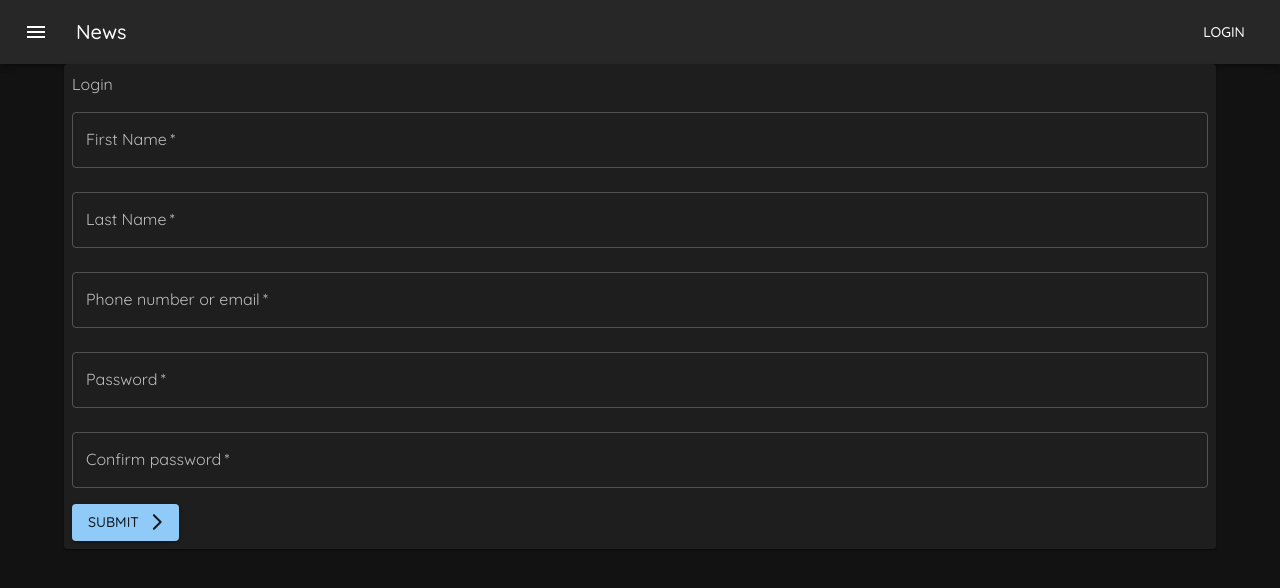
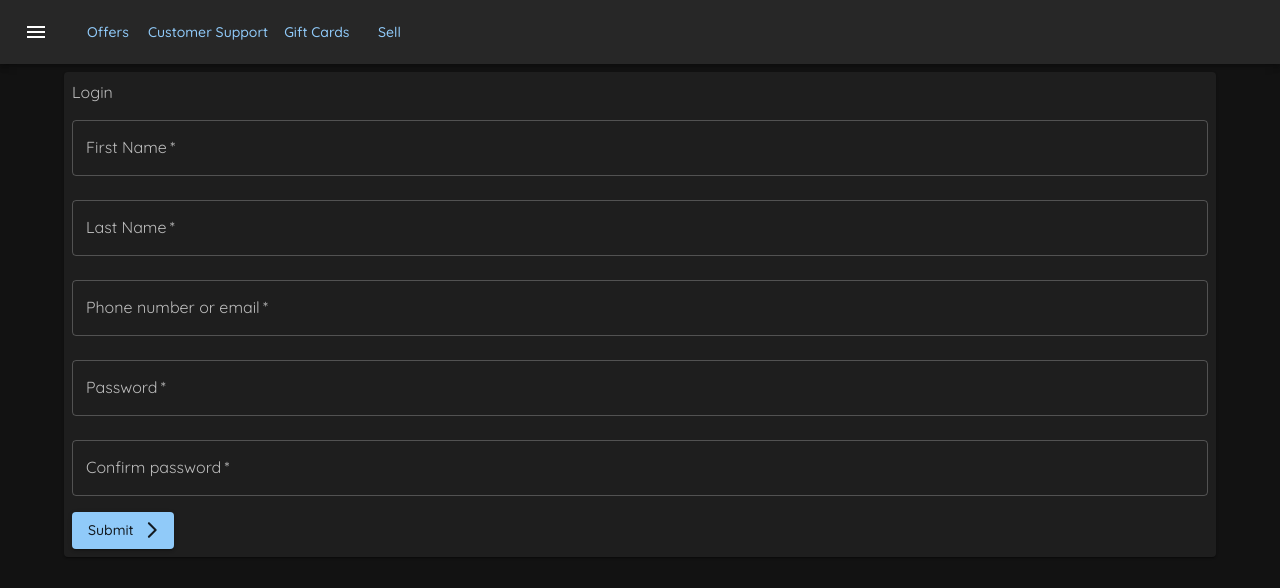
Before and after one commit to BlueWebber/blue-shop-client, a React (Create React App) app: page /login in a window 1280 px wide. Shown: the top 588 px of the page. Built offline with nearby package versions, Linux system fonts and the light colour scheme.

Commit message:
Finish secondary navbar and disable button text transformation

```diff
--- a/src/components/appBar.jsx
+++ b/src/components/appBar.jsx
@@ -7,9 +7,16 @@ import {
 } from "@mui/material";
 import MenuIcon from "@mui/icons-material/Menu";
 
+const navItems = [
+  { name: "Offers", link: "/offers" },
+  { name: "Customer Support", link: "/support" },
+  { name: "Gift Cards", link: "/gifts" },
+  { name: "Sell", link: "/sell" },
+];
+
 const AppBar = () => {
   return (
-    <AppBarComp position="static">
+    <AppBarComp position="static" sx={{ mb: 1 }}>
       <Toolbar>
         <IconButton
           size="large"
@@ -20,10 +27,11 @@ const AppBar = () => {
         >
           <MenuIcon />
         </IconButton>
-        <Typography variant="h6" component="div" sx={{ flexGrow: 1 }}>
-          News
-        </Typography>
-        <Button color="inherit">Login</Button>
+        {navItems.map((item) => (
+          <Button variant="text" href={item.link}>
+            {item.name}
+          </Button>
+        ))}
       </Toolbar>
     </AppBarComp>
   );
--- a/src/context/theme.js
+++ b/src/context/theme.js
@@ -22,6 +22,9 @@ const ThemeProvider = ({ children }) => {
         },
         typography: {
           fontFamily: "Quicksand, Helvetica, Arial, sans-serif",
+          button: {
+            textTransform: "none",
+          },
         },
       }),
     [theme]
```
